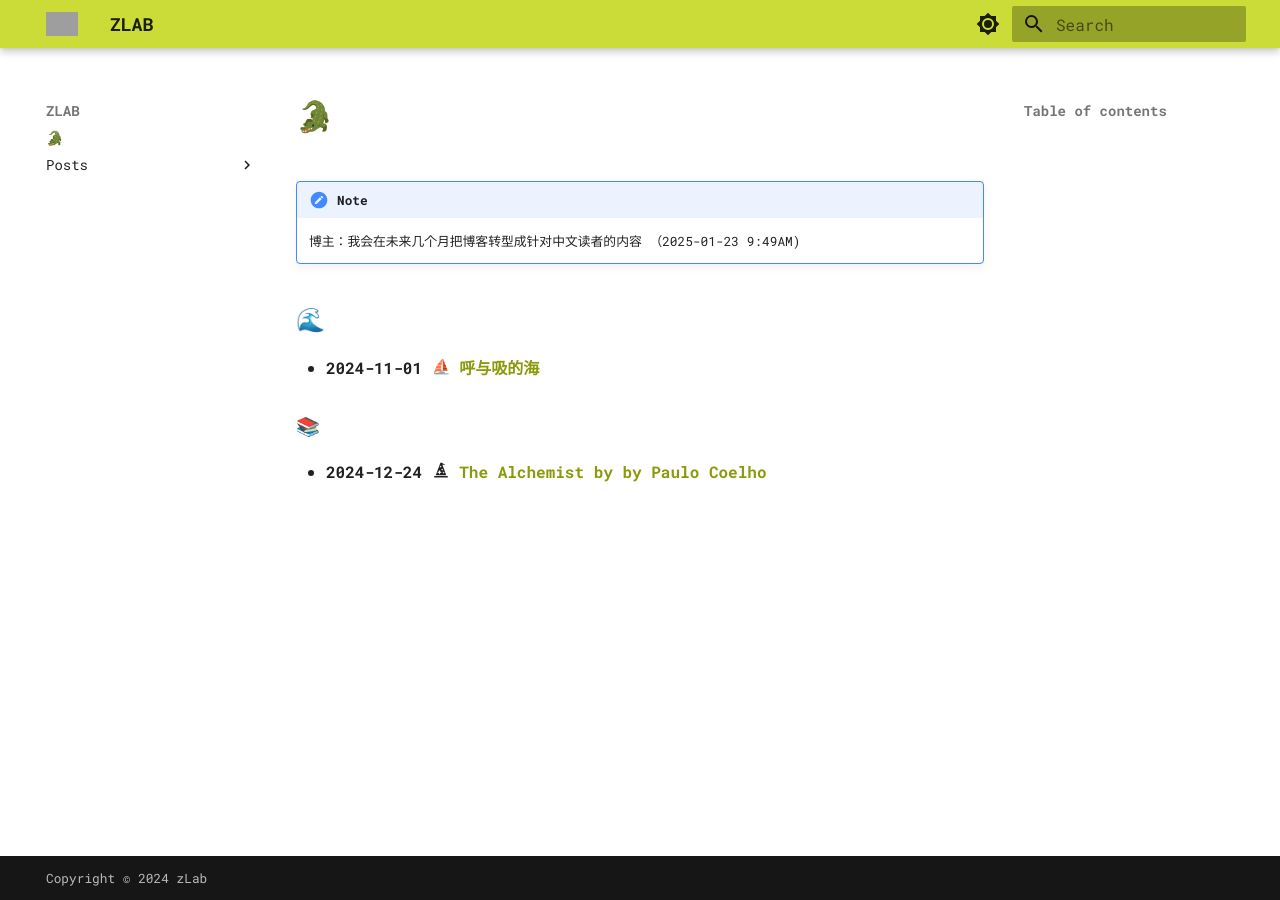
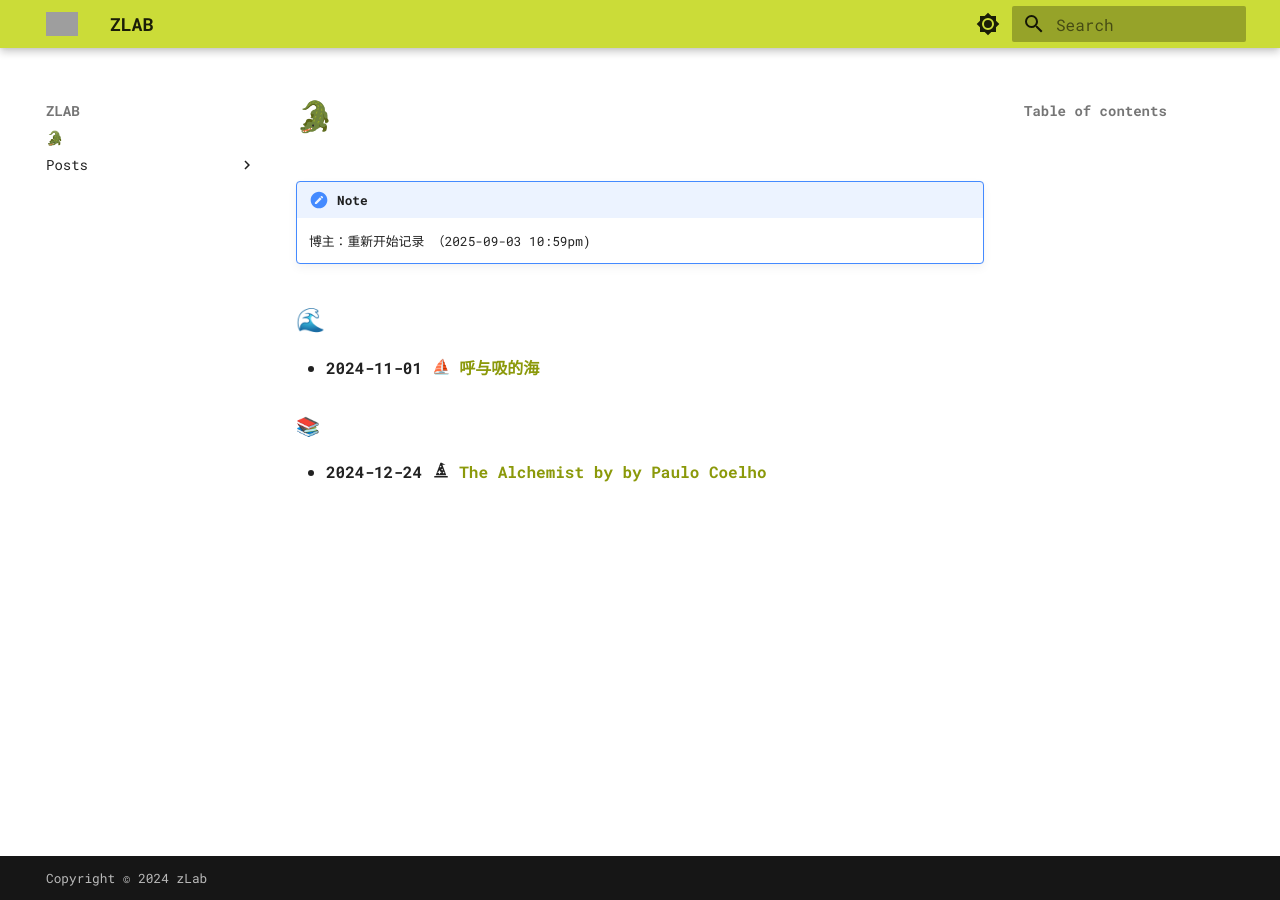
Before and after one commit to btc-z/btc-z.github.io, an MkDocs documentation site: the page built from docs/index.md, in a window 1280 px wide. Built offline with MkDocs 1.6.1 and Material for MkDocs 9.7.7, drawn with Linux system fonts in a browser that asks for light colours; emoji names are drawn with the system emoji font; grey boxes are pictures that could not be loaded.

Commit message:
chore: update note to readers

```diff
--- a/docs/index.md
+++ b/docs/index.md
@@ -1,7 +1,7 @@
 # :crocodile:
 
 !!! note
-    博主：我会在未来几个月把博客转型成针对中文读者的内容 （2025-01-23 9:49AM)
+    博主：重新开始记录 （2025-09-03 10:59pm)
 
 ## :ocean:
 
```
